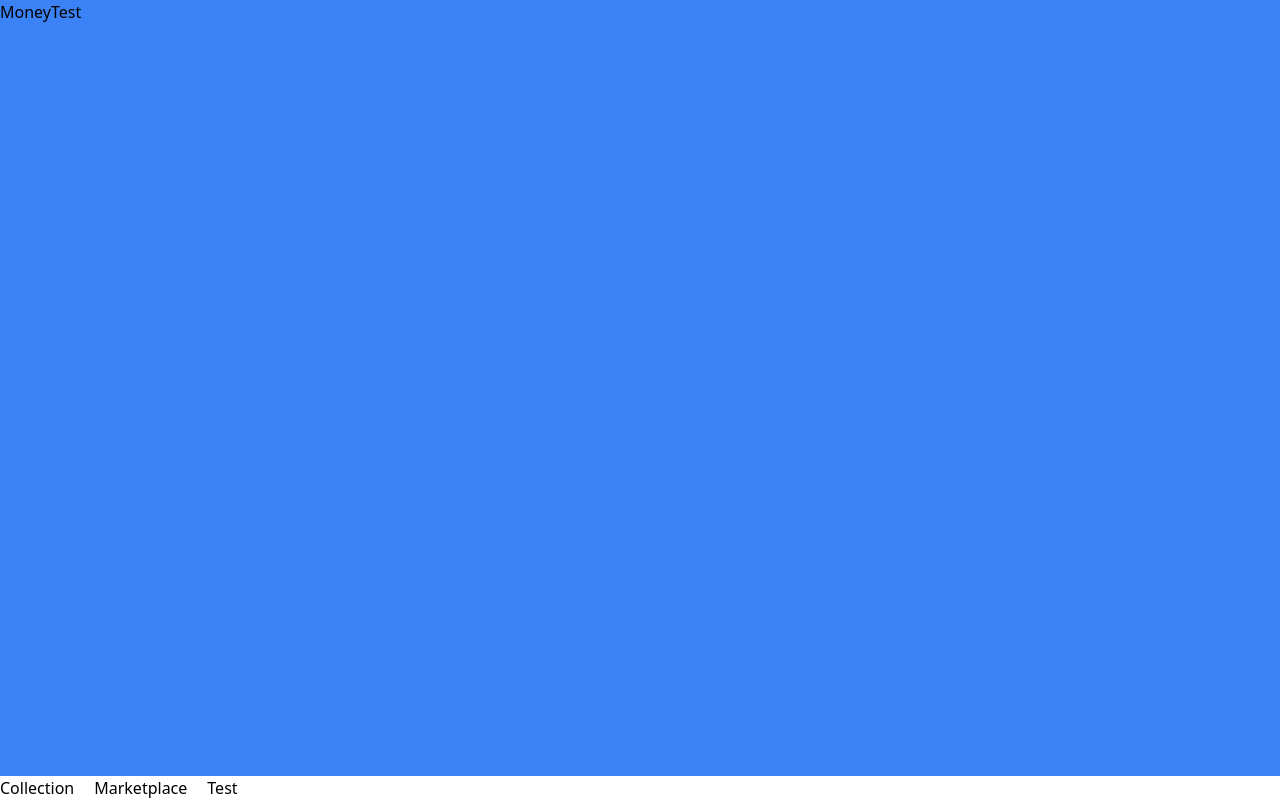
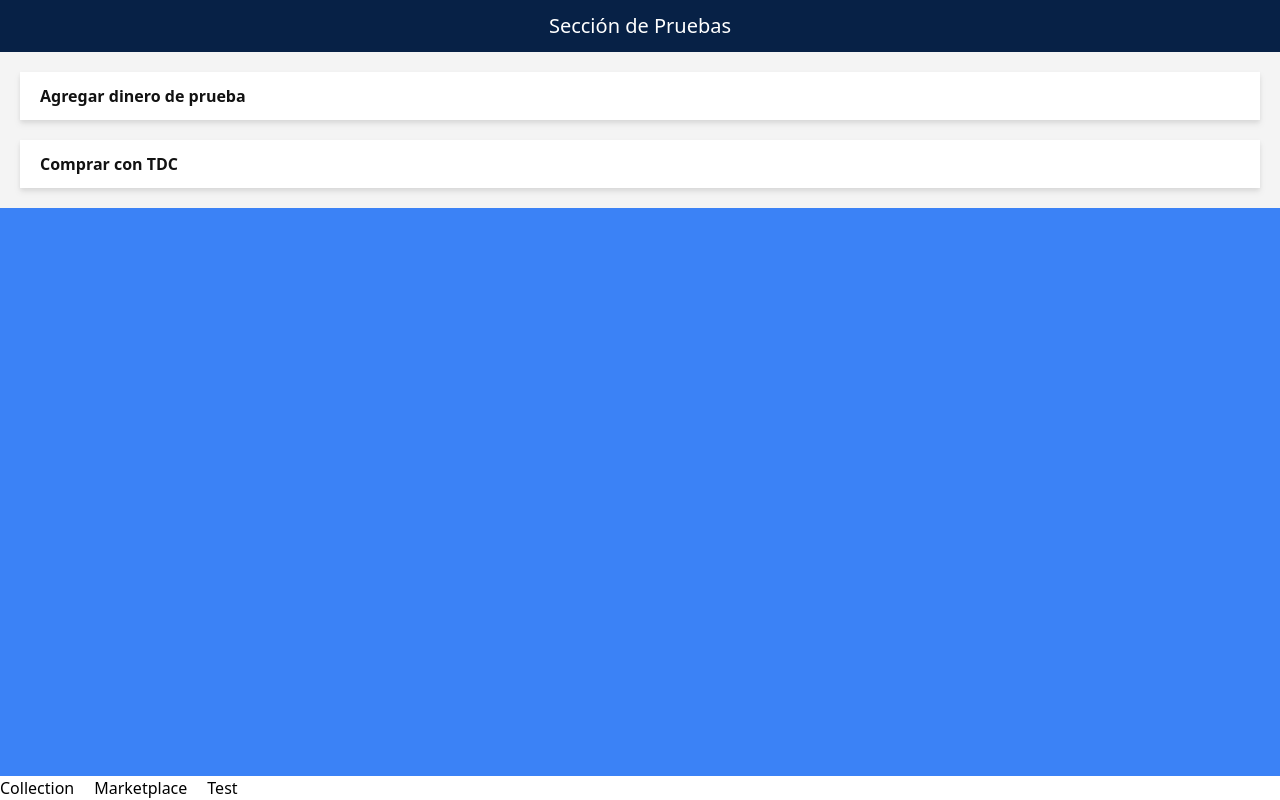
Before and after one commit to abdielreyes/hackathon2022, a React (Create React App) app in the folder app/: page /test in a window 1280 px wide. Built offline with nearby package versions, Linux system fonts and the light colour scheme.

Commit message:
Add TestCard

```diff
--- a/app/src/components/Subtitle.tsx
+++ b/app/src/components/Subtitle.tsx
@@ -6,7 +6,7 @@ interface SubtitleProps {
 
 export default function Subtitle({label}:SubtitleProps) {
   return (
-    <div className='text-gray-2 text-xl font-bold py-3'>
+    <div className='text-gray-2 font-bold py-3'>
       {label}
     </div>
   )
--- /dev/null
+++ b/app/src/components/TestCard.tsx
@@ -0,0 +1,14 @@
+import React from 'react'
+import Subtitle from './Subtitle'
+
+interface TestCardProps {
+  label:string
+}
+
+export default function TestCard({label}:TestCardProps) {
+  return (
+    <div className='bg-white-2 m-5 drop-shadow-md px-5'>
+      <Subtitle label={label} />
+    </div>
+  )
+}
--- a/app/src/pages/Collection.tsx
+++ b/app/src/pages/Collection.tsx
@@ -16,7 +16,7 @@ export default function Collection() {
 			</section>
 			<section className='bg-white-1'>
 				<div className='bg-white-2 m-5 drop-shadow-md'>
-				<Subtitle label='Nombre del NFT' />
+					<Subtitle label='Nombre del NFT' />
 				</div>
 			</section>
 		</div>
--- a/app/src/pages/MoneyTest.tsx
+++ b/app/src/pages/MoneyTest.tsx
@@ -1,7 +1,22 @@
 import React from 'react'
+import Subtitle from '../components/Subtitle'
+import TestCard from '../components/TestCard'
+import Title from '../components/Title'
 
 export default function MoneyTest() {
 	return (
-		<div>MoneyTest</div>
+		<div className='flex flex-col'>
+			<section className='bg-bbva-blue-1'>
+				<Title label='Sección de Pruebas' />
+			</section>
+			<section className='bg-white-1'>
+				<TestCard
+					label='Agregar dinero de prueba'
+				/>
+				<TestCard
+					label='Comprar con TDC'
+				/>
+			</section>
+		</div>
 	)
 }
```
